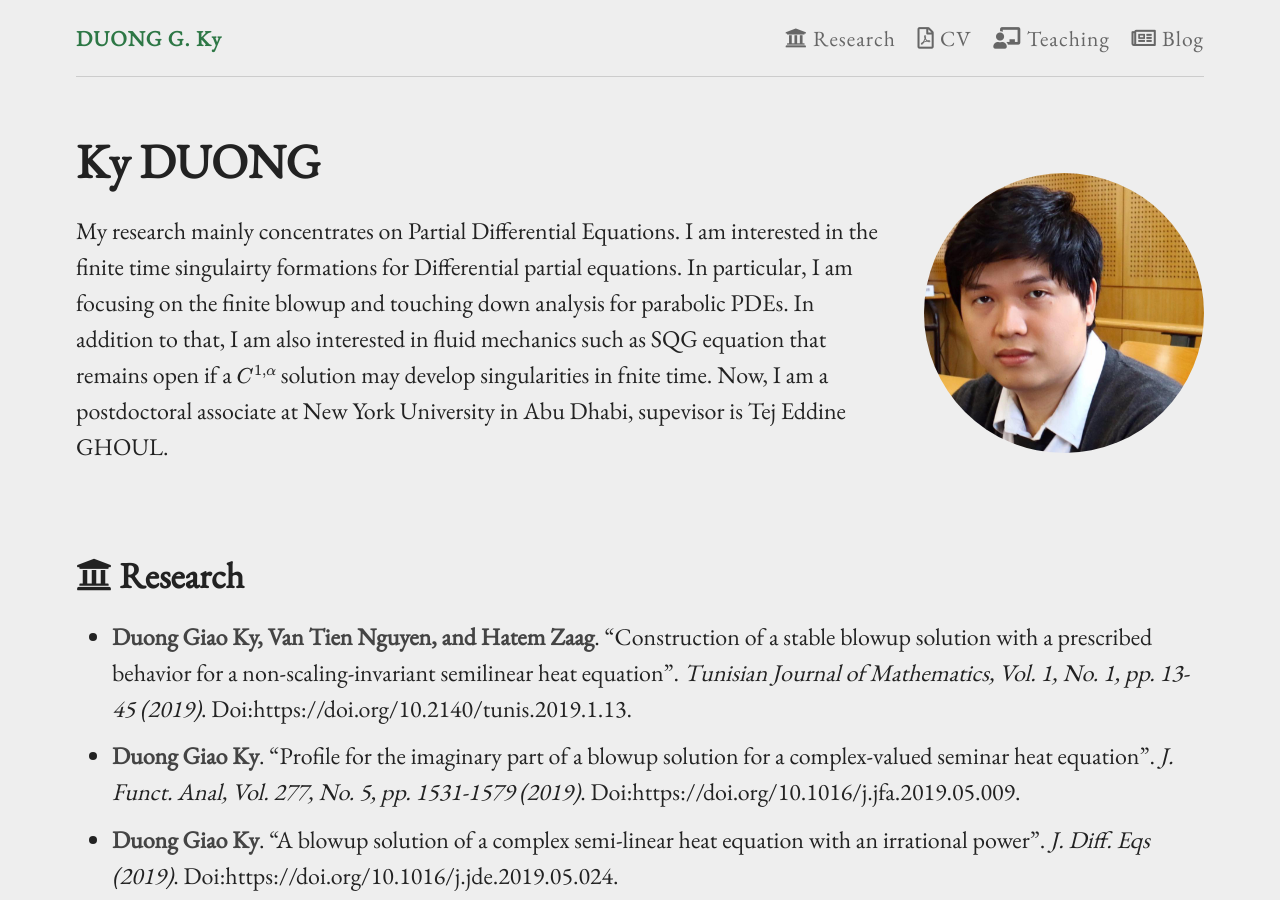
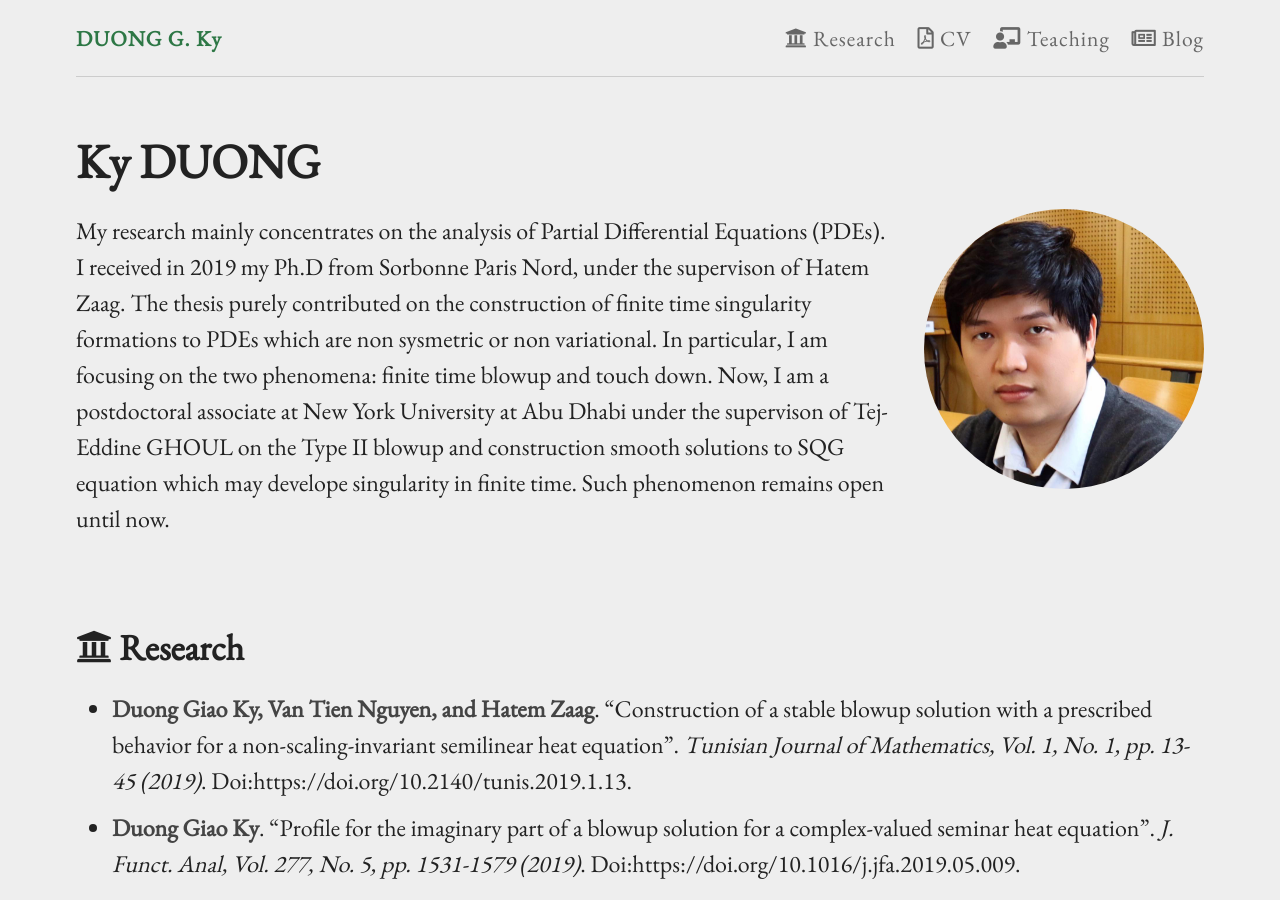
Before and after one commit to duonggiaoky/duonggiaoky.github.io, a Jekyll site: the page built from index.md, in a window 1280 px wide and 900 px high. Built offline with Jekyll 4.4.1, drawn with Linux system fonts in a browser that asks for light colours; formulas are drawn with MathJax 3.

Commit message:
Update index.md
update

```diff
--- a/index.md
+++ b/index.md
@@ -8,7 +8,7 @@ permalink: /
   <div class="info">
     <h1>{{ site.author.name }}</h1>
     <p>
-  My research mainly concentrates  on  Partial Differential Equations. I am interested in  the finite time singulairty formations for Differential partial equations. In particular, I am focusing on the finite blowup and touching down analysis for parabolic PDEs. In addition to that, I am also interested in fluid mechanics  such  as SQG equation that remains open if a $C^{1,\alpha}$ solution may  develop singularities in fnite time.  Now, I am a postdoctoral associate at New York University in Abu Dhabi, supevisor is Tej Eddine GHOUL.
+  My research mainly concentrates  on the analysis of   Partial Differential Equations (PDEs). I received in 2019  my  Ph.D  from Sorbonne Paris Nord,  under the supervison of Hatem Zaag.  The thesis  purely contributed on  the construction of   finite time singularity formations to PDEs which are non sysmetric or non variational. In particular, I am focusing on the two phenomena:   finite time  blowup and touch down. Now, I am a postdoctoral associate at New York University at Abu Dhabi under the supervison of  Tej-Eddine GHOUL  on the  Type II blowup  and  construction  smooth    solutions  to  SQG equation which may develope singularity in finite time.     Such  phenomenon  remains open until now.
     </p>
   </div>
   <div class="captioned-img">
```
